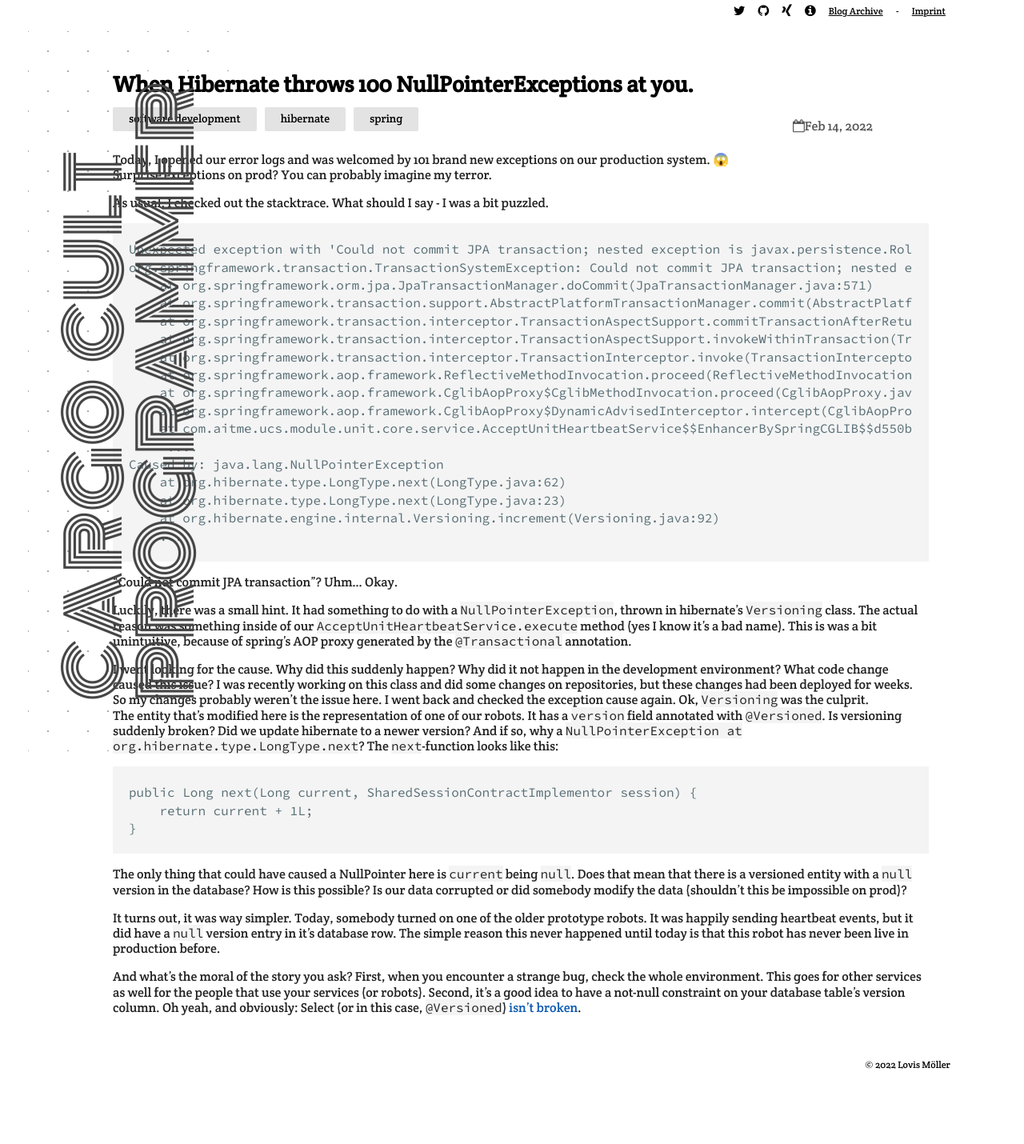
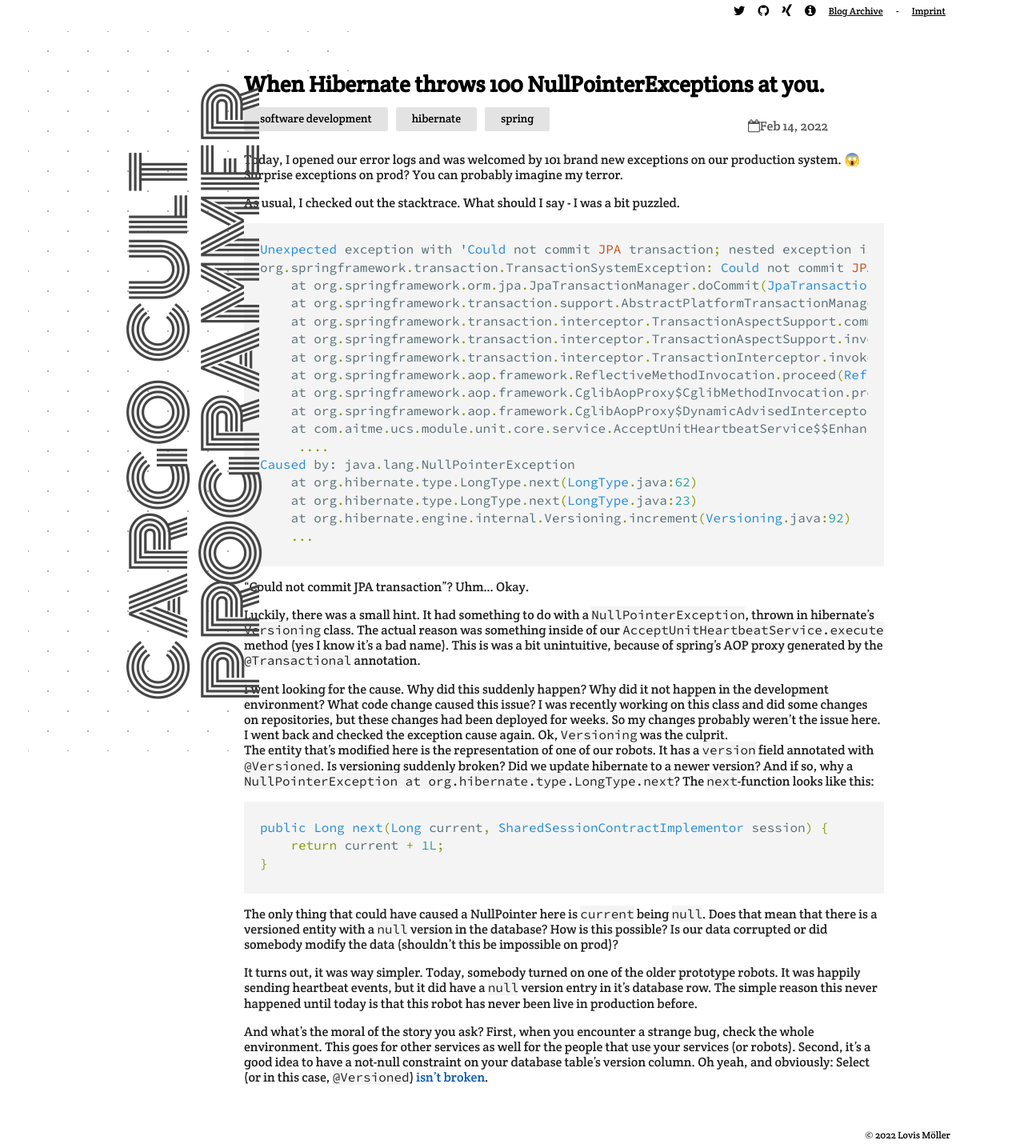
Before and after one commit to lmller/lmller.github.io, a Jekyll site: the page built from _posts/2022-02-14-hibernate_versioning.md, in a window 1280 px wide. Shown: the whole page at 80% size. Built offline with Jekyll 4.4.1, drawn with Linux system fonts in a browser that asks for light colours; before the commit the page ends 1342 px from its top, so only the background shows below that.

Commit message:
fix css for lage code blocks

````diff
--- a/_posts/2022-02-14-hibernate_versioning.md
+++ b/_posts/2022-02-14-hibernate_versioning.md
@@ -16,7 +16,7 @@
 
 As usual, I checked out the stacktrace. What should I say - I was a bit puzzled.
 
-```
+```java
 Unexpected exception with 'Could not commit JPA transaction; nested exception is javax.persistence.RollbackException: Error while committing the transaction'
 org.springframework.transaction.TransactionSystemException: Could not commit JPA transaction; nested exception is javax.persistence.RollbackException: Error while committing the transaction
 	at org.springframework.orm.jpa.JpaTransactionManager.doCommit(JpaTransactionManager.java:571)
@@ -42,7 +42,7 @@
 
 I went looking for the cause. Why did this suddenly happen? Why did it not happen in the development environment? What code change caused this issue? I was recently working on this class and did some changes on repositories, but these changes had been deployed for weeks. So my changes probably weren't the issue here. I went back and checked the exception cause again. Ok, `Versioning` was the culprit.
 The entity that's modified here is the representation of one of our robots. It has a `version` field annotated with `@Versioned`. Is versioning suddenly broken? Did we update hibernate to a newer version? And if so, why a `NullPointerException at org.hibernate.type.LongType.next`? The `next`-function looks like this:
-```
+```java
 public Long next(Long current, SharedSessionContractImplementor session) {
 	return current + 1L;
 }
--- a/_sass/_syntax.scss
+++ b/_sass/_syntax.scss
@@ -6,6 +6,7 @@
 
 div.highlight {
 	padding: 5px 20px;
+	max-width: 800px;
 }
 code {
 	font-family: 'Source Code Pro', Menlo, monospace;
@@ -13,6 +14,8 @@
 }
 .highlight code {
 	background: none;
+	display: inline-block;
+	overflow: scroll;
 }
 pre.highlight {
 	font-family: 'Source Code Pro', Menlo, monospace;
````
